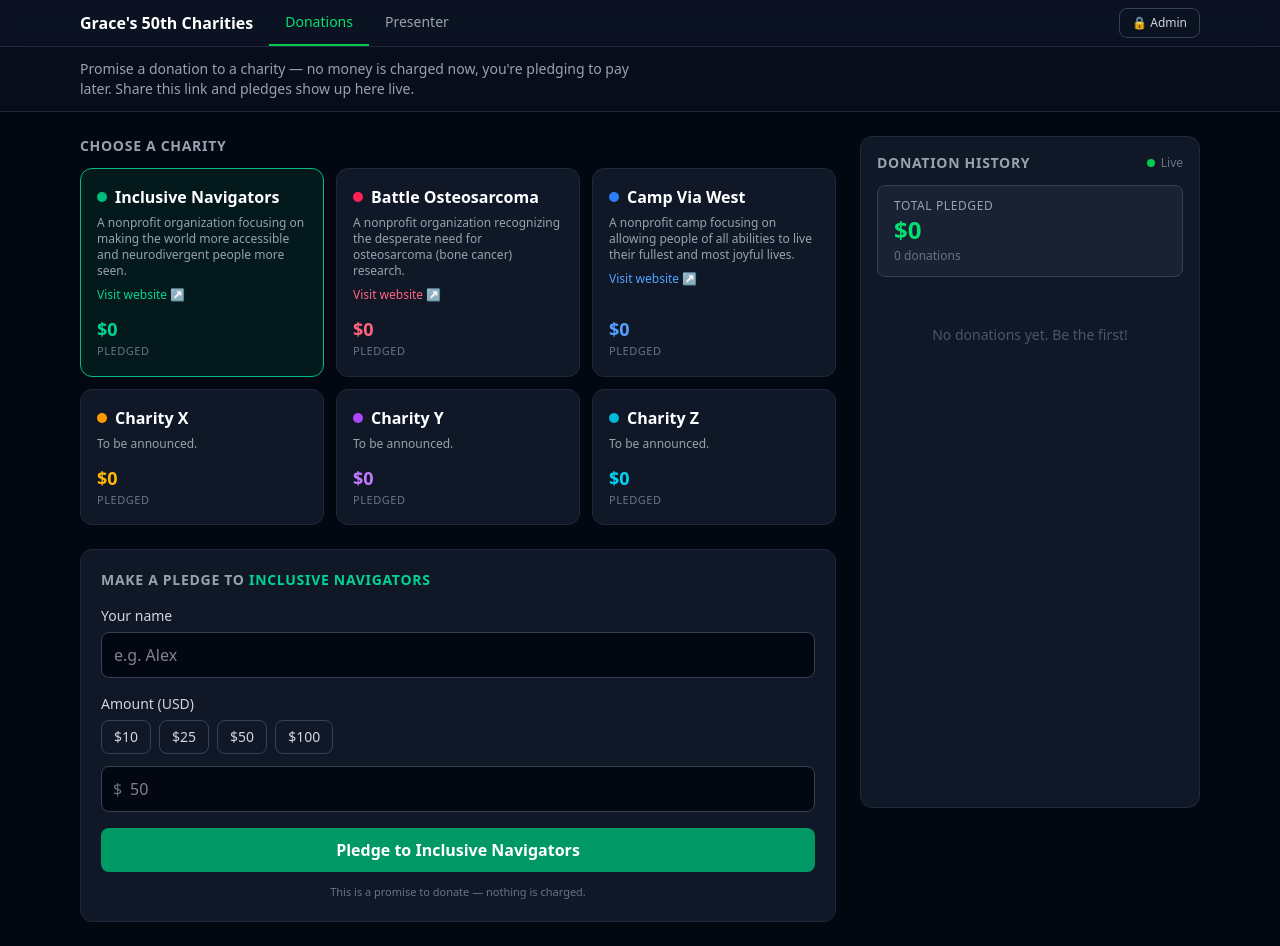
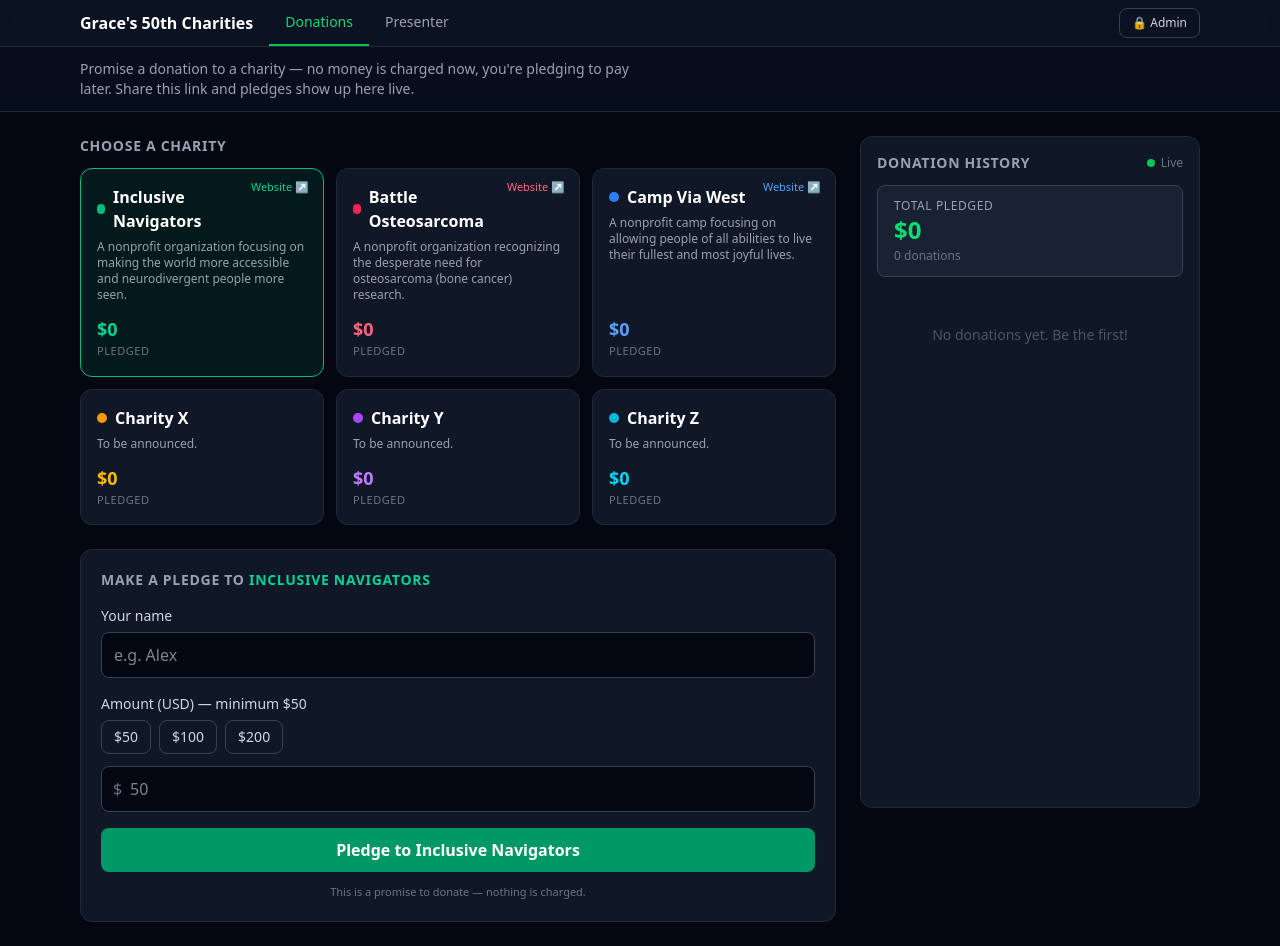
Before and after one commit to cphdn95/charity-tracker, a Next.js app in the folder charitytracker/: page / in a window 1280 px wide. Built offline with nearby package versions, Linux system fonts and the light colour scheme.

Commit message:
Modify donation amounts and set minimum pledge
Updated quick donation amounts and set a minimum pledge of $50. Adjusted UI elements to reflect these changes.

```diff
--- a/charitytracker/app/page.tsx
+++ b/charitytracker/app/page.tsx
@@ -6,7 +6,8 @@ import { useDonations } from "@/lib/useDonations";
 import DonationHistory from "@/components/DonationHistory";
 import TabNav from "@/components/TabNav";
 
-const QUICK_AMOUNTS = [10, 25, 50, 100];
+const QUICK_AMOUNTS = [50, 100, 200];
+const MIN_PLEDGE = 50;
 
 export default function Home() {
   const { data, refresh } = useDonations();
@@ -27,8 +28,8 @@ export default function Home() {
 
     const amt = Number(amount);
     if (!donor.trim()) return setError("Please enter your name.");
-    if (!Number.isFinite(amt) || amt <= 0)
-      return setError("Please enter an amount greater than $0.");
+    if (!Number.isFinite(amt) || amt < MIN_PLEDGE)
+      return setError(`The minimum pledge is $${MIN_PLEDGE}.`);
 
     setSubmitting(true);
     try {
@@ -77,31 +78,32 @@ export default function Home() {
               return (
                 <div
                   key={c.id}
-                  className={`flex flex-col rounded-xl border p-4 transition-colors ${
+                  className={`relative flex flex-col rounded-xl border p-4 transition-colors ${
                     isSel ? a.selected : `border-gray-800 bg-gray-900 ${a.ring}`
                   }`}
                 >
+                  {c.url && (
+                    <a
+                      href={c.url}
+                      target="_blank"
+                      rel="noopener noreferrer"
+                      onClick={(e) => e.stopPropagation()}
+                      className={`absolute top-2 right-2 z-10 text-[11px] font-medium ${a.text} hover:underline px-1.5 py-0.5`}
+                    >
+                      Website ↗
+                    </a>
+                  )}
                   <button
                     type="button"
                     onClick={() => setCharityId(c.id)}
                     className="text-left"
                   >
-                    <div className="flex items-center gap-2">
+                    <div className="flex items-center gap-2 pr-16">
                       <span className={`w-2.5 h-2.5 rounded-full ${a.dot}`} />
                       <span className="font-semibold">{c.name}</span>
                     </div>
                     <p className="text-xs text-gray-400 mt-1.5">{c.blurb}</p>
                   </button>
-                  {c.url && (
-                    <a
-                      href={c.url}
-                      target="_blank"
-                      rel="noopener noreferrer"
-                      className={`mt-2 inline-block text-xs ${a.text} hover:underline`}
-                    >
-                      Visit website ↗
-                    </a>
-                  )}
                   <button
                     type="button"
                     onClick={() => setCharityId(c.id)}
@@ -138,7 +140,7 @@ export default function Home() {
             />
 
             <label className="block text-sm text-gray-300 mb-1.5">
-              Amount (USD)
+              Amount (USD) — minimum $50
             </label>
             <div className="flex flex-wrap gap-2 mb-3">
               {QUICK_AMOUNTS.map((q) => (
```
